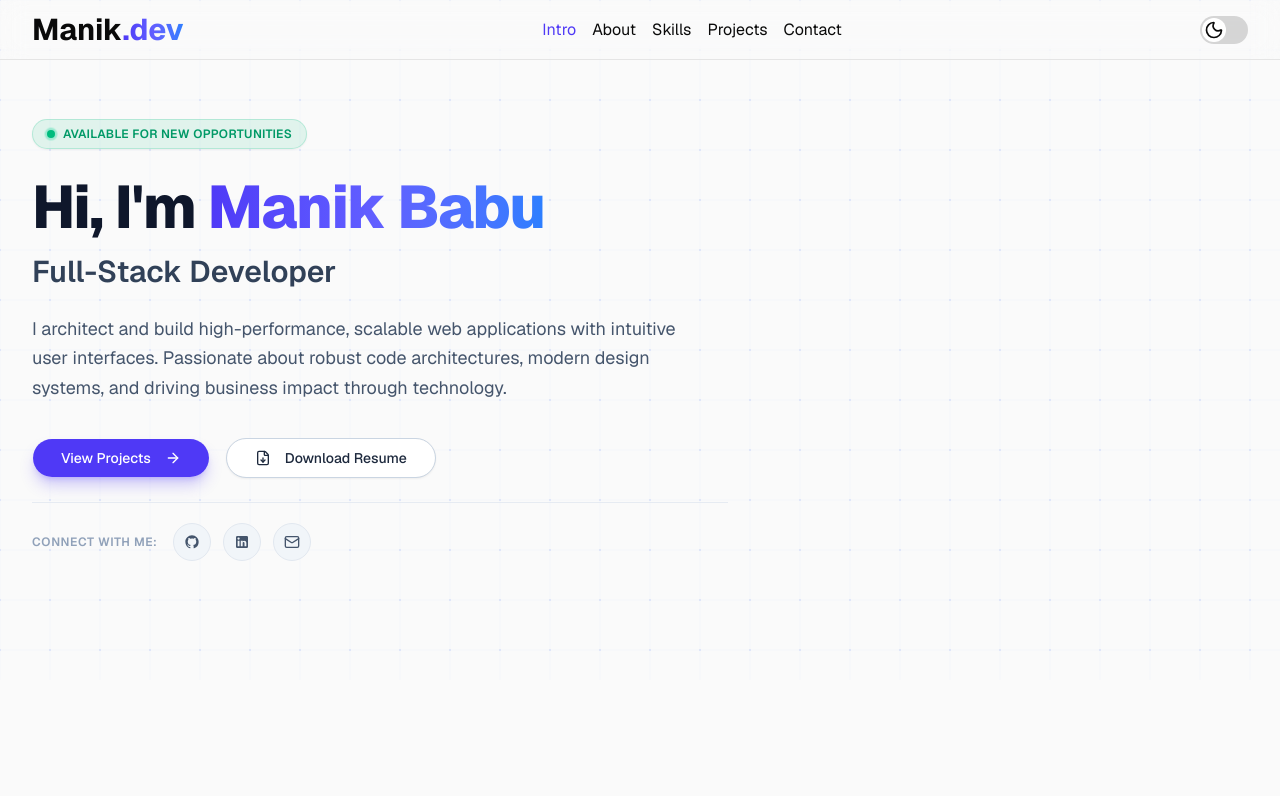
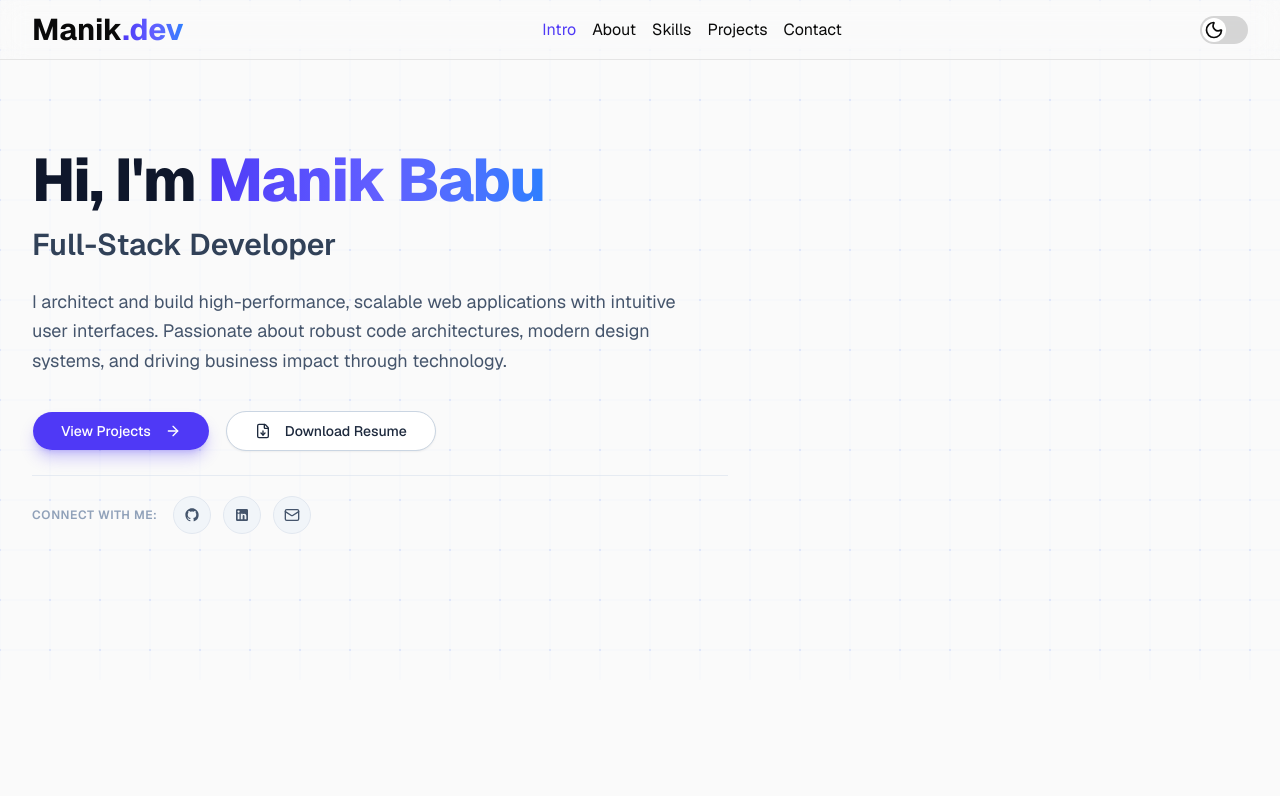
Before and after one commit to manik-babu/portfolio-frontend, a Next.js app: page / in a window 1280 px wide. Shown: the top 796 px of the page. Built offline with nearby package versions, Linux system fonts and the light colour scheme.

Commit message:
style: Hero section open to work badge

```diff
--- a/src/components/sections/Hero.tsx
+++ b/src/components/sections/Hero.tsx
@@ -56,16 +56,6 @@ export const Hero = () => {
 
                         {/* Left Column - Hero Text Content */}
                         <div className="lg:col-span-7 flex flex-col items-start text-left space-y-6">
-
-                            {/* Status / Availability Badge */}
-                            <div className="inline-flex items-center gap-2 px-3.5 py-1.5 rounded-full bg-emerald-500/10 dark:bg-emerald-500/15 border border-emerald-500/20 dark:border-emerald-500/30 text-emerald-600 dark:text-emerald-400 text-xs font-semibold tracking-wide uppercase shadow-xs">
-                                <span className="relative flex h-2 w-2">
-                                    <span className="animate-ping absolute inline-flex h-full w-full rounded-full bg-emerald-400 opacity-75"></span>
-                                    <span className="relative inline-flex rounded-full h-2 w-2 bg-emerald-500"></span>
-                                </span>
-                                Available for New Opportunities
-                            </div>
-
                             {/* Headline & Title */}
                             <div className="space-y-3">
                                 <h1 className="text-4xl sm:text-5xl lg:text-6xl font-extrabold tracking-tight text-slate-900 dark:text-white leading-[1.15]">
```
